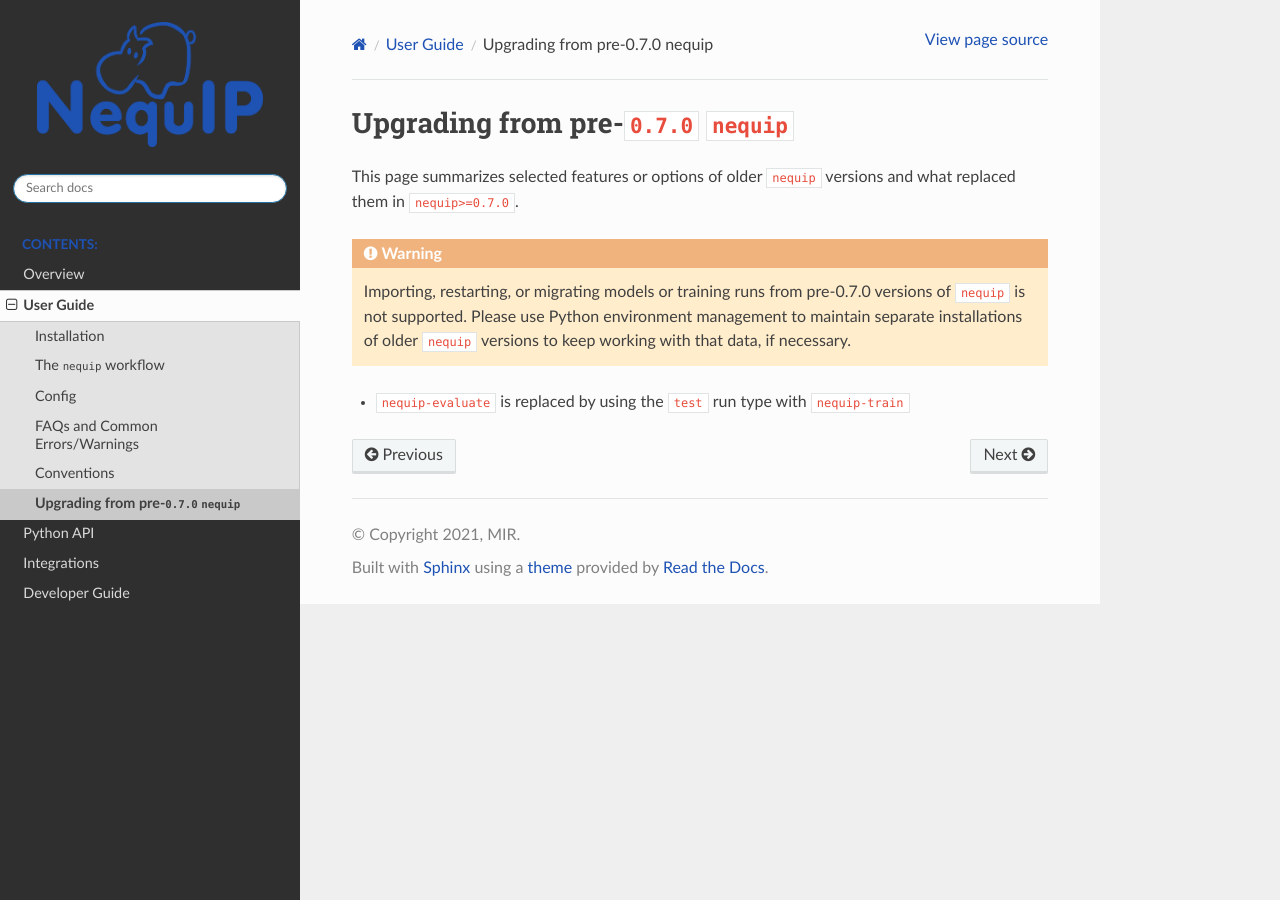
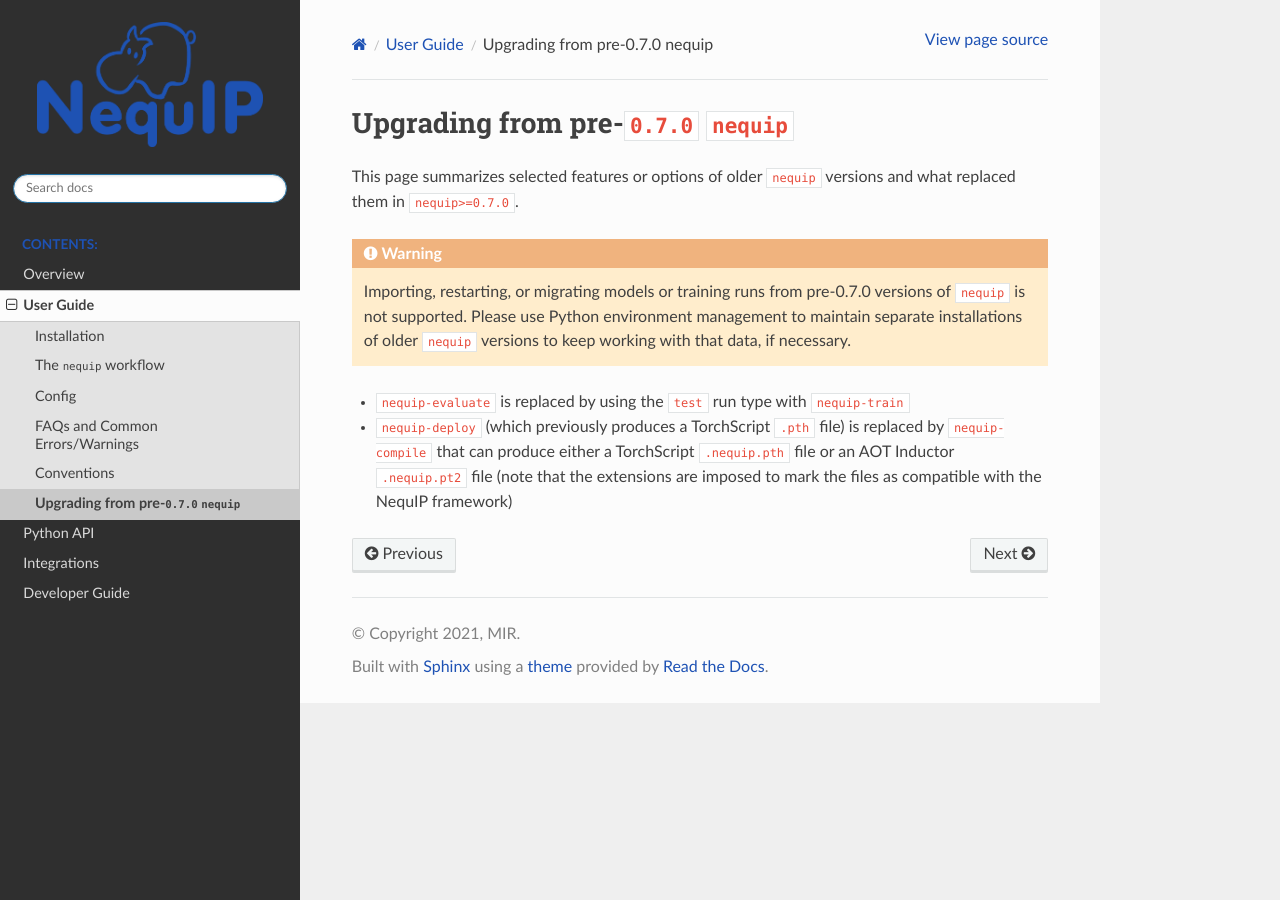
Before and after one commit to mir-group/nequip, a Sphinx documentation site: the page built from docs/guide/upgrading.md, in a window 1280 px wide. Built offline with Sphinx 7.4.7 and the Read the Docs theme 3.1.0, drawn with Linux system fonts in a browser that asks for light colours.

Commit message:
add `nequip-compile` to upgrading docs

````diff
--- a/docs/guide/upgrading.md
+++ b/docs/guide/upgrading.md
@@ -7,3 +7,4 @@ Importing, restarting, or migrating models or training runs from pre-0.7.0 versi
 ```
 
  - `nequip-evaluate` is replaced by using the `test` run type with `nequip-train`
+ - `nequip-deploy` (which previously produces a TorchScript `.pth` file) is replaced by `nequip-compile` that can produce either a TorchScript `.nequip.pth` file or an AOT Inductor `.nequip.pt2` file (note that the extensions are imposed to mark the files as compatible with the NequIP framework)
````
